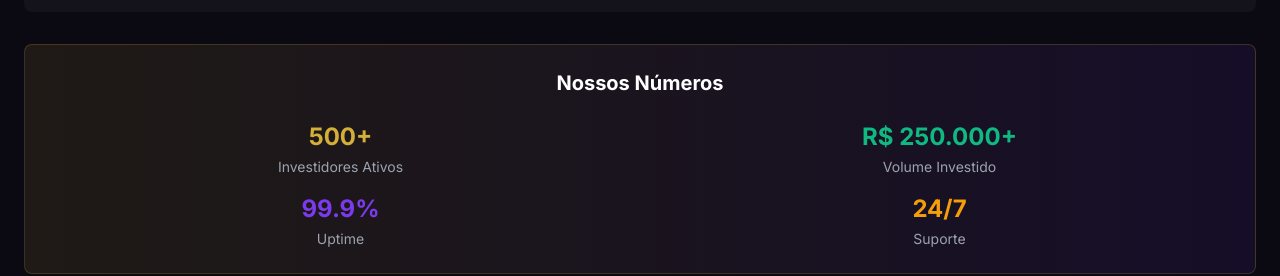
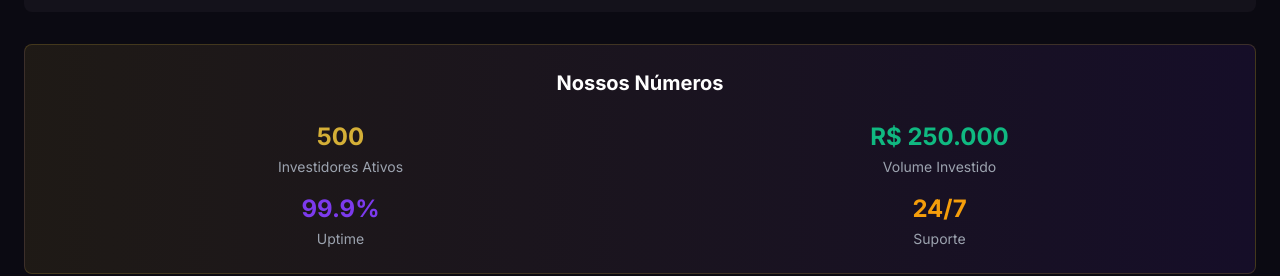
Before and after one commit to daflones/multicrypto, a React (Vite) app: page /about in a window 1280 px wide. Shown: the part 780-1056 px from the top of the page. Built offline with nearby package versions, Linux system fonts and the light colour scheme; no server answers.

Commit message:
feat(about): persistent counters + 3% growth every 1 minute; CTA returns to login

```diff
--- a/src/pages/About.tsx
+++ b/src/pages/About.tsx
@@ -7,7 +7,7 @@ type AboutProps = {
 };
 
 const STORAGE_KEY = 'about_stats_v1';
-const INTERVAL_MS = 2 * 60 * 1000; // 2 minutos
+const INTERVAL_MS = 60_000; // 1 minuto
 const GROWTH = 1.03; // +3% por intervalo
 
 const About: React.FC<AboutProps> = ({ onBack }) => {
@@ -144,11 +144,11 @@ const About: React.FC<AboutProps> = ({ onBack }) => {
           <h2 className="text-xl font-bold text-white text-center mb-6">Nossos Números</h2>
           <div className="grid grid-cols-2 gap-4 text-center">
             <div>
-              <p className="text-2xl font-bold text-primary mb-1">{investors.toLocaleString('pt-BR')}+</p>
+              <p className="text-2xl font-bold text-primary mb-1">{investors.toLocaleString('pt-BR')}</p>
               <p className="text-gray-400 text-sm">Investidores Ativos</p>
             </div>
             <div>
-              <p className="text-2xl font-bold text-success mb-1">{formatBRL(volume)}+</p>
+              <p className="text-2xl font-bold text-success mb-1">{formatBRL(volume)}</p>
               <p className="text-gray-400 text-sm">Volume Investido</p>
             </div>
             <div>
```
